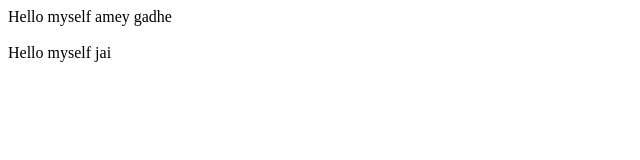
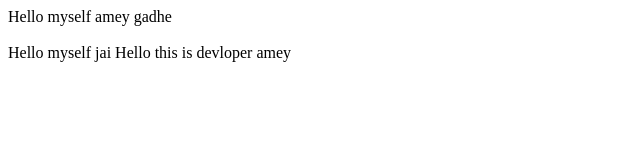
Before and after one commit to ameygadhe001-afk/mufirstgit, a plain HTML site: page index.html in a window 1280 px wide. Shown: the whole page, without its empty margins (0-640 px from the left). Drawn offline with Linux system fonts and the light colour scheme.

Commit message:
new feature

```diff
--- a/index.html
+++ b/index.html
@@ -1,3 +1,4 @@
 <p1>Hello myself amey gadhe</p1>
 <br></br>
 <p1>Hello myself jai</p1>
+<p1>Hello this is devloper amey</p1>
```
